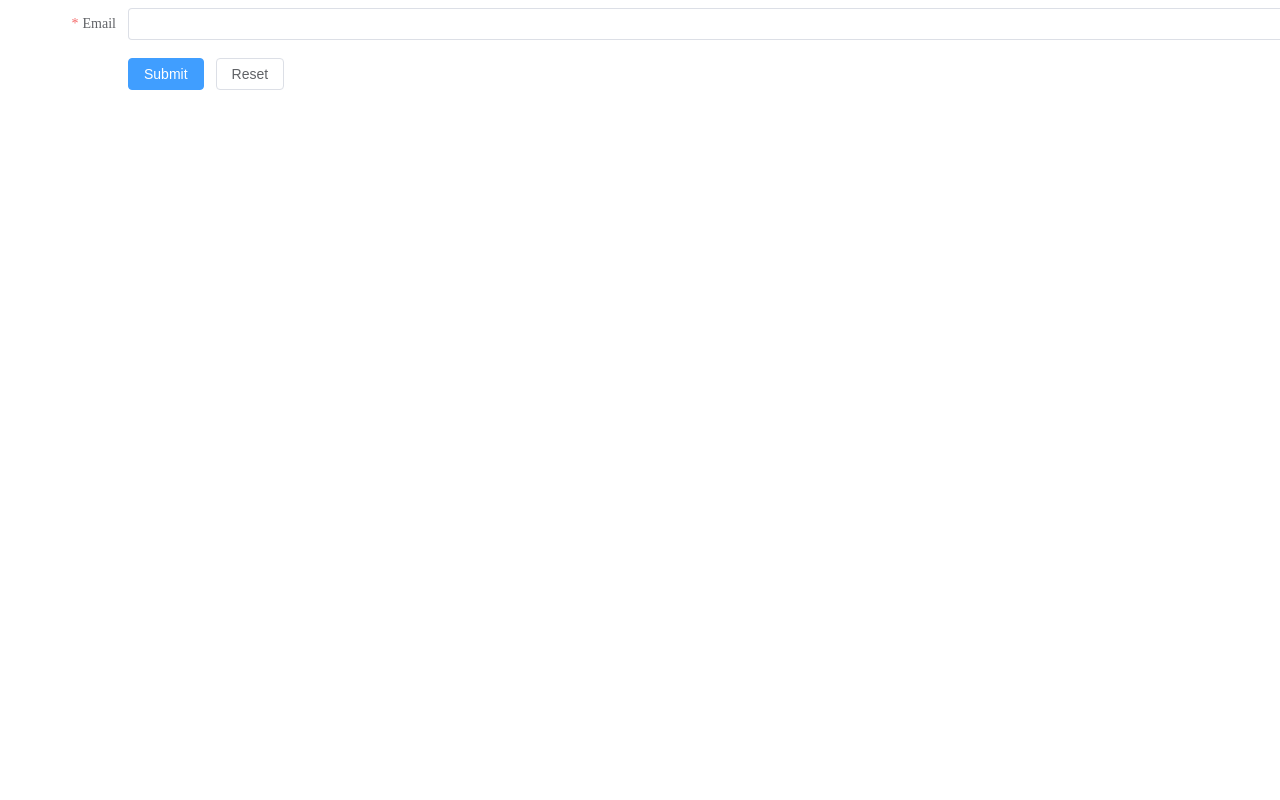
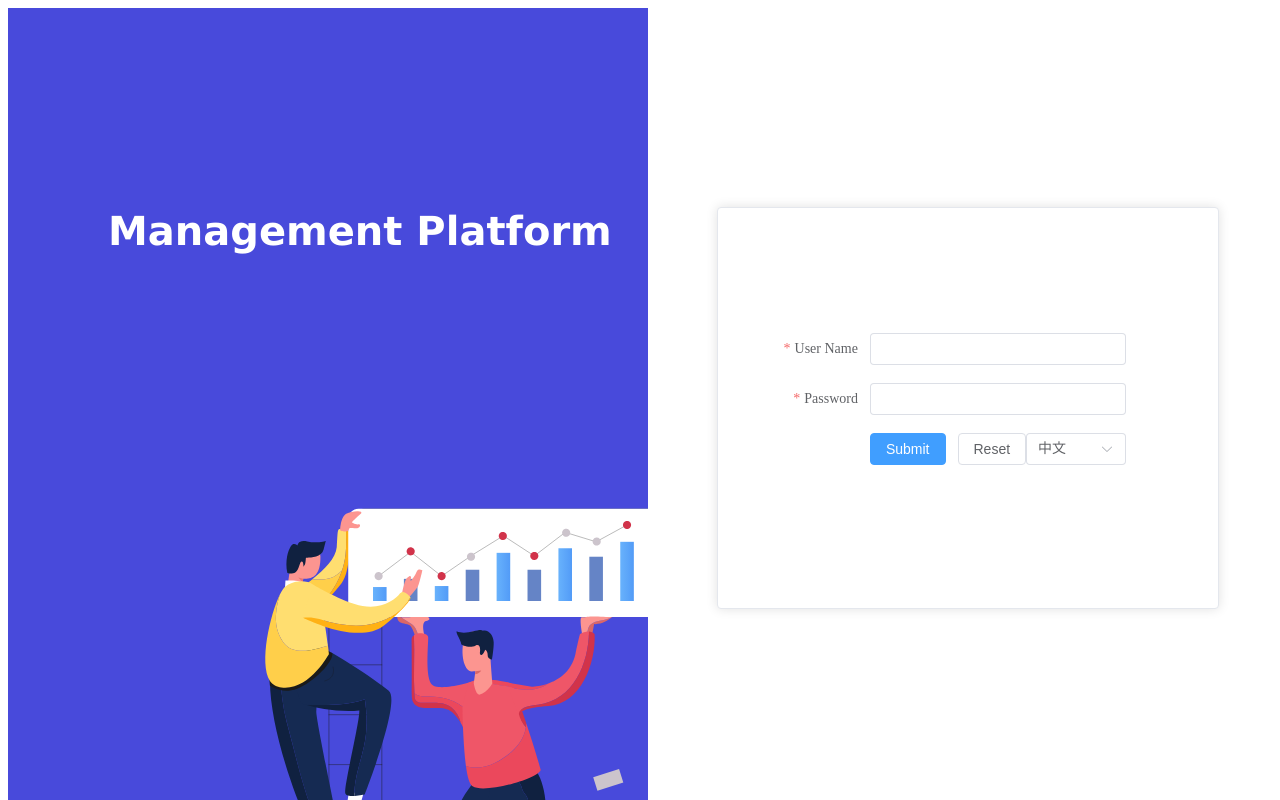
Before and after one commit to Seven7v/vue3-Ts-admin, a Vue app: page /login in a window 1280 px wide. Shown: the top 800 px of the page. Built offline with nearby package versions, Linux system fonts and the light colour scheme.

Commit message:
[+]internatiol login

```diff
--- a/components.d.ts
+++ b/components.d.ts
@@ -8,9 +8,12 @@ export {}
 declare module 'vue' {
   export interface GlobalComponents {
     ElButton: typeof import('element-plus/es')['ElButton']
+    ElCard: typeof import('element-plus/es')['ElCard']
     ElForm: typeof import('element-plus/es')['ElForm']
     ElFormItem: typeof import('element-plus/es')['ElFormItem']
     ElInput: typeof import('element-plus/es')['ElInput']
+    ElOption: typeof import('element-plus/es')['ElOption']
+    ElSelect: typeof import('element-plus/es')['ElSelect']
     RouterLink: typeof import('vue-router')['RouterLink']
     RouterView: typeof import('vue-router')['RouterView']
   }
--- a/package.json
+++ b/package.json
@@ -13,6 +13,7 @@
     "element-plus": "^2.3.9",
     "less": "^4.2.0",
     "vue": "^3.3.4",
+    "vue-i18n": "^9.3.0",
     "vue-router": "^4.2.4"
   },
   "devDependencies": {
--- /dev/null
+++ b/src/i18n/en.ts
@@ -0,0 +1,10 @@
+const en = {
+  login: {
+    username: 'User Name',
+    password: 'Password',
+    usernameRequire: 'Please input Username',
+    passwordRequire: 'Please input Password',
+    management: 'Management Platform'
+  }
+}
+export { en }
--- /dev/null
+++ b/src/i18n/index.ts
@@ -0,0 +1,21 @@
+import { App } from 'vue'
+import { createI18n } from 'vue-i18n'
+import { zh } from './zh'
+import { en } from './en'
+console.log(zh)
+console.log(en)
+
+const language = (navigator.language || 'en').toLocaleLowerCase() // 获取浏览器的语言设置
+const i18n = createI18n({
+  legacy: false,
+  locale: localStorage.getItem('lang') || language, // 优先从本地存储获取语言设置，如果没有则使用浏览器默认语言
+  fallbackLocale: 'en', // 当前语言无法找到匹配的翻译时，使用的备选语言
+  messages: {
+    en,
+    zh
+  }
+})
+
+export const initI18n = (app: App<Element>) => {
+  app.use(i18n)
+}
--- /dev/null
+++ b/src/i18n/zh.ts
@@ -0,0 +1,10 @@
+const zh = {
+  login: {
+    username: '用户名',
+    password: '密码',
+    usernameRequire: '请输入用户名',
+    passwordRequire: '请输入密码',
+    management: '管理平台'
+  }
+}
+export { zh }
--- a/src/main.ts
+++ b/src/main.ts
@@ -2,7 +2,9 @@ import { createApp } from 'vue'
 import './style.css'
 import App from './App.vue'
 import { initRouter } from './routes'
+import { initI18n } from './i18n'
 
 const app = createApp(App)
+initI18n(app)
 initRouter(app)
 app.mount('#app')
--- /dev/null
+++ b/src/pages/components/changeLanguage.vue
@@ -0,0 +1,30 @@
+<script setup lang="ts">
+import { getCurrentInstance, ref } from 'vue'
+import { useI18n } from 'vue-i18n'
+
+// 切换语言
+const { proxy } = getCurrentInstance() as any
+const $t = useI18n()
+const lang = ref('chinese')
+
+const changeLanguage = (type: String) => {
+  console.log('当前选择的语言:' + type)
+  switch (type) {
+    case 'chinese':
+      proxy.$i18n.locale = 'zh'
+      localStorage.setItem('lang', 'zh')
+      break
+    case 'english':
+      proxy.$i18n.locale = 'en'
+      localStorage.setItem('lang', 'en')
+      break
+  }
+}
+</script>
+
+<template>
+  <el-select style="width: 100px" v-model="lang" @change="changeLanguage">
+    <el-option label="中文" value="chinese" />
+    <el-option label="英文" value="english" />
+  </el-select>
+</template>
--- a/src/pages/login/index.vue
+++ b/src/pages/login/index.vue
@@ -1,31 +1,52 @@
 <template>
   <div class="login">
-    <div>
-      <el-form ref="formRef" :model="dynamicValidateForm" label-width="120px" class="demo-dynamic">
+    <div class="login-form-wrapper">
+      <div class="login-img-wrapper">
+        <div class="login-title">{{ $t('login.management') }}</div>
+        <img class="login-img" src="../../assets/img/login.svg" alt="" />
+      </div>
+      <div class="login-box">
+        <el-card class="login-inner">
+          <el-form
+            ref="formRef"
+            :model="dynamicValidateForm"
+            label-width="120px"
+            class="login-form"
+          >
             <el-form-item
-          prop="email"
-          label="Email"
+              prop="username"
+              :label="t('login.username')"
               :rules="[
                 {
                   required: true,
-              message: 'Please input email address',
+                  message: t('login.usernameRequire'),
                   trigger: 'blur'
-            },
-            {
-              type: 'email',
-              message: 'Please input correct email address',
-              trigger: ['blur', 'change']
                 }
               ]"
             >
               <el-input v-model="dynamicValidateForm.username" />
             </el-form-item>
-
+            <el-form-item
+              prop="password"
+              :label="t('login.password')"
+              :rules="[
+                {
+                  required: true,
+                  message: t('login.passwordRequire'),
+                  trigger: 'blur'
+                }
+              ]"
+            >
+              <el-input v-model="dynamicValidateForm.username" />
+            </el-form-item>
             <el-form-item>
               <el-button type="primary" @click="submitForm(formRef)">Submit</el-button>
               <el-button @click="resetForm(formRef)">Reset</el-button>
+              <changeLanguage />
             </el-form-item>
           </el-form>
+        </el-card>
+      </div>
     </div>
   </div>
 </template>
@@ -34,6 +55,12 @@
 import { reactive, ref } from 'vue'
 import type { FormInstance } from 'element-plus'
 import { InterfaceLoginReq } from '../../type'
+import { useI18n } from 'vue-i18n'
+import changeLanguage from '../components/changeLanguage.vue'
+
+const { t } = useI18n()
+console.log(t)
+console.log(t('username'))
 
 const formRef = ref<FormInstance>()
 const dynamicValidateForm = reactive<InterfaceLoginReq>({
@@ -59,4 +86,52 @@ const resetForm = (formEl: FormInstance | undefined) => {
 }
 </script>
 
-<style scoped></style>
+<style lang="less" scoped>
+.login {
+  width: 100%;
+  height: 100%;
+  display: flex;
+  justify-content: center;
+  align-items: center;
+  &-form-wrapper {
+    width: 100%;
+    height: 100%;
+    display: flex;
+  }
+  &-img-wrapper {
+    width: 50%;
+    background-color: #1e20d3cf;
+  }
+  &-title {
+    font-size: 40px;
+    font-family: Verdana, Geneva, Tahoma, sans-serif;
+    color: #fff;
+    font-weight: 900;
+    margin-top: 200px;
+    margin-bottom: 200px;
+    margin-left: 100px;
+  }
+  &-img {
+    width: 600px;
+    margin-left: 30%;
+  }
+  &-form {
+    margin-right: 60px;
+  }
+  &-box {
+    width: 50%;
+    background-color: #ffffff;
+    display: flex;
+    align-items: center;
+    justify-content: center;
+  }
+  &-inner {
+    width: 500px;
+    height: 400px;
+    background-color: #fff;
+    display: flex;
+    align-items: center;
+    justify-content: center;
+  }
+}
+</style>
--- a/src/sever/index.ts
+++ b/src/sever/index.ts
@@ -15,7 +15,6 @@ $axios.interceptors.request.use(config => {
   var xtoken: any = localStorage.getItem('token')
   if (xtoken) {
     xtoken = 'Bearer' + xtoken
-    // console.log(xtoken)
     config.headers['Authorization'] = xtoken
   }
   return config
--- a/src/style.css
+++ b/src/style.css
@@ -1,4 +1,8 @@
-html body {
+html ,body {
   height: 100%;
   width: 100%;
 }
+#app{
+    height: 100%;
+    width: 100%;
+}
```
Also changed, not shown: src/assets/img/login.svg (added), 1 other file (tests, documents, lock files or other folders). Lines whose indentation alone changed are shown as unchanged.
